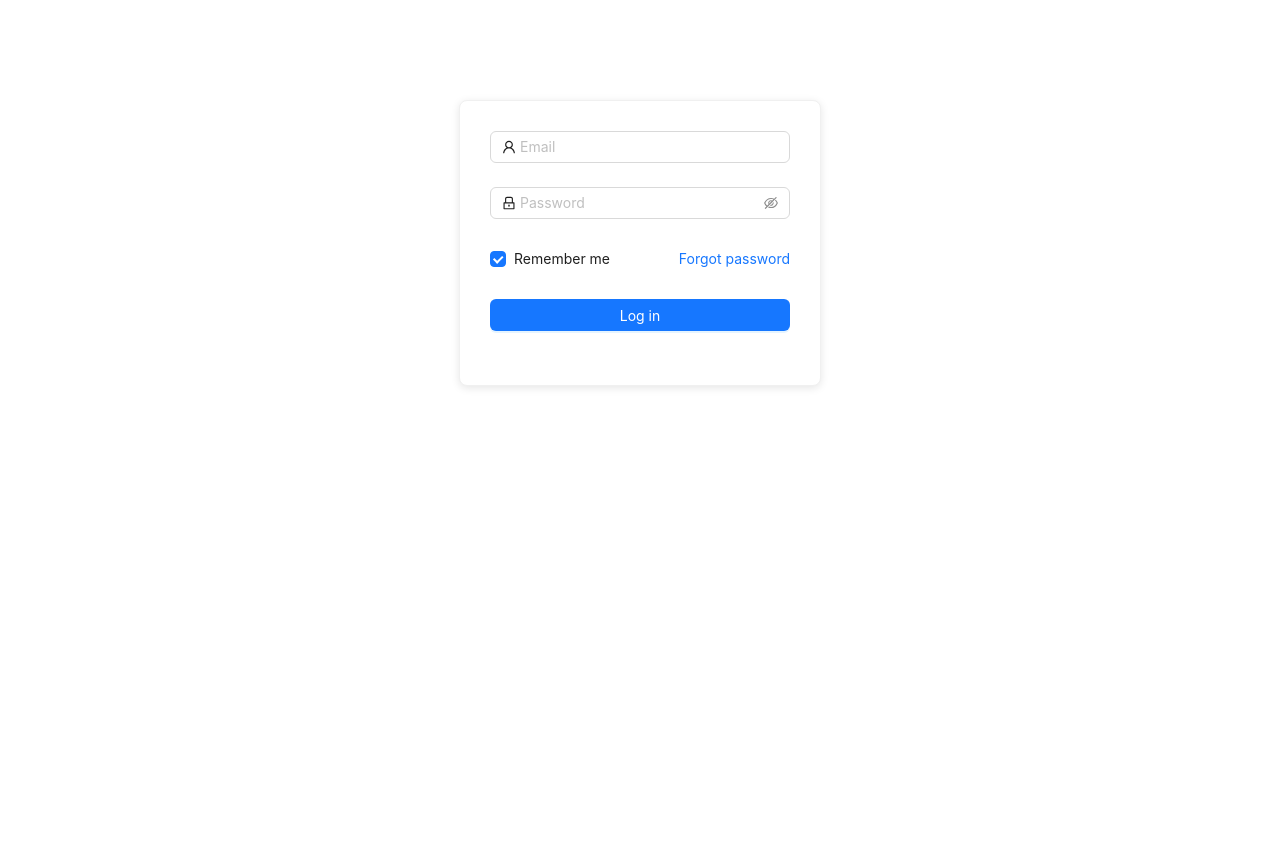
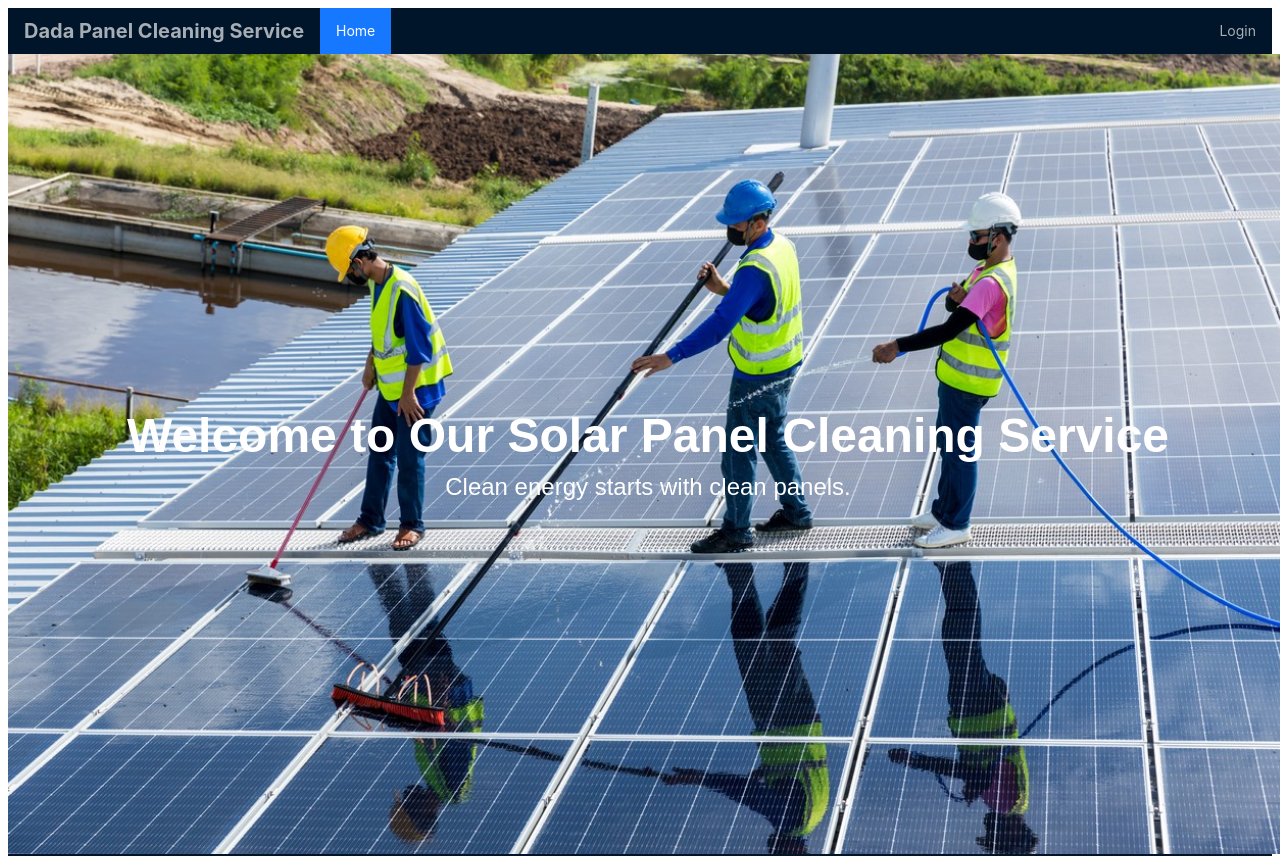
Before and after one commit to AawaizAli/solar-webapp, a React (Vite) app in the folder solar-cleaning/: page /login in a window 1280 px wide. Shown: the top 856 px of the page. Before the commit the page ends 800 px from the top, so only its background shows below. Built offline with nearby package versions, Linux system fonts and the light colour scheme.

Commit message:
username-on-login-page

```diff
--- a/solar-cleaning/frontend/src/components/HomePage.jsx
+++ b/solar-cleaning/frontend/src/components/HomePage.jsx
@@ -5,6 +5,7 @@ import './HomePage.css'; // Create a CSS file for custom styles
 
 const HomePage = () => {
   const [isLoggedIn, setIsLoggedIn] = useState(false);
+  const [username, setUsername] = useState('Hashir Khan');
 
   return (
     <div>
@@ -15,6 +16,8 @@ const HomePage = () => {
         <Menu.Item key="home">
           <Link to="/">Home</Link>
         </Menu.Item>
+        {isLoggedIn && (
+          <>
             <Menu.Item key="bookings">
               <Link to="/bookings">Bookings</Link>
             </Menu.Item>
@@ -24,12 +27,16 @@ const HomePage = () => {
             <Menu.Item key="reports">
               <Link to="/reports">Reports</Link>
             </Menu.Item>
-        {isLoggedIn ? (
+            <Menu.Item key="user" style={{ marginLeft: 'auto' }}>
+              <div>{username}</div>
+            </Menu.Item>
             <Menu.Item key="logout">
               <Link to="/logout">Logout</Link>
             </Menu.Item>
-        ) : (
-          <Menu.Item key="login">
+          </>
+        )}
+        {!isLoggedIn && (
+          <Menu.Item key="login" style={{ marginLeft: 'auto' }}>
             <Link to="/login">Login</Link>
           </Menu.Item>
         )}
--- a/solar-cleaning/frontend/src/components/LoginPage.jsx
+++ b/solar-cleaning/frontend/src/components/LoginPage.jsx
@@ -1,65 +1,59 @@
-import React, { useState } from 'react';
-import { Form, Input, Button, Checkbox } from 'antd';
-import { UserOutlined, LockOutlined } from '@ant-design/icons';
-import { useDispatch, useSelector } from 'react-redux';
-import { login } from '../features/auth/authSlice'; // Import the login action
-import { Navigate } from 'react-router-dom';
-import './LoginPage.css';
+import React from 'react';
+import { useSelector } from 'react-redux';
+import { Menu } from 'antd';
+import { Link } from 'react-router-dom';
+import './HomePage.css'; // Create a CSS file for custom styles
 
-const LoginPage = () => {
-  const dispatch = useDispatch();
-  const loading = useSelector((state) => state.auth.loading);
-  const error = useSelector((state) => state.auth.error);
-  const isAuthenticated = useSelector((state) => state.auth.isAuthenticated);
-
-  const onFinish = (values) => {
-    dispatch(login({ username: values.email, password: values.password }));
-  };
-
-  if (isAuthenticated) {
-    return <Navigate to="/" />;
-  }
+const HomePage = () => {
+  const { user, isAuthenticated } = useSelector(state => state.auth);
 
   return (
-    <div className="login-container">
-      <Form
-        name="login"
-        className="login-form"
-        initialValues={{ remember: true }}
-        onFinish={onFinish}
-      >
-        <Form.Item
-          name="email"
-          rules={[{ required: true, message: 'Please input your Email!' }]}
-        >
-          <Input prefix={<UserOutlined className="site-form-item-icon" />} placeholder="Email" />
-        </Form.Item>
-        <Form.Item
-          name="password"
-          rules={[{ required: true, message: 'Please input your Password!' }]}
-        >
-          <Input.Password
-            prefix={<LockOutlined className="site-form-item-icon" />}
-            placeholder="Password"
-          />
-        </Form.Item>
-        <Form.Item>
-          <Form.Item name="remember" valuePropName="checked" noStyle>
-            <Checkbox>Remember me</Checkbox>
-          </Form.Item>
-          <a className="login-form-forgot" href="">
-            Forgot password
-          </a>
-        </Form.Item>
-        <Form.Item>
-          <Button type="primary" htmlType="submit" className="login-form-button" loading={loading}>
-            Log in
-          </Button>
-        </Form.Item>
-        {error && <p style={{ color: 'red' }}>{error}</p>}
-      </Form>
+    <div>
+      <Menu theme="dark" mode="horizontal" defaultSelectedKeys={['home']}>
+        <Menu.Item key="company">
+          <div className="company-name">Dada Panel Cleaning Service</div>
+        </Menu.Item>
+        <Menu.Item key="home">
+          <Link to="/">Home</Link>
+        </Menu.Item>
+        {isAuthenticated && (
+          <>
+            <Menu.Item key="bookings">
+              <Link to="/bookings">Bookings</Link>
+            </Menu.Item>
+            <Menu.Item key="workers">
+              <Link to="/workers">Workers</Link>
+            </Menu.Item>
+            <Menu.Item key="reports">
+              <Link to="/reports">Reports</Link>
+            </Menu.Item>
+            <Menu.Item key="user" style={{ marginLeft: 'auto' }}>
+              <div>{user?.username}</div>
+            </Menu.Item>
+            <Menu.Item key="logout">
+              <Link to="/logout">Logout</Link>
+            </Menu.Item>
+          </>
+        )}
+        {!isAuthenticated && (
+          <Menu.Item key="login" style={{ marginLeft: 'auto' }}>
+            <Link to="/login">Login</Link>
+          </Menu.Item>
+        )}
+      </Menu>
+
+      <section className="hero-section">
+        <div className="hero-content">
+          <h1>Welcome to Our Solar Panel Cleaning Service</h1>
+          <p>Clean energy starts with clean panels.</p>
+        </div>
+      </section>
+
+      <footer className="footer">
+        <p>&copy; 2024 Solar Panel Cleaning Service. All rights reserved.</p>
+      </footer>
     </div>
   );
 };
 
-export default LoginPage;
+export default HomePage;
```
Lines whose indentation alone changed are shown as unchanged.
